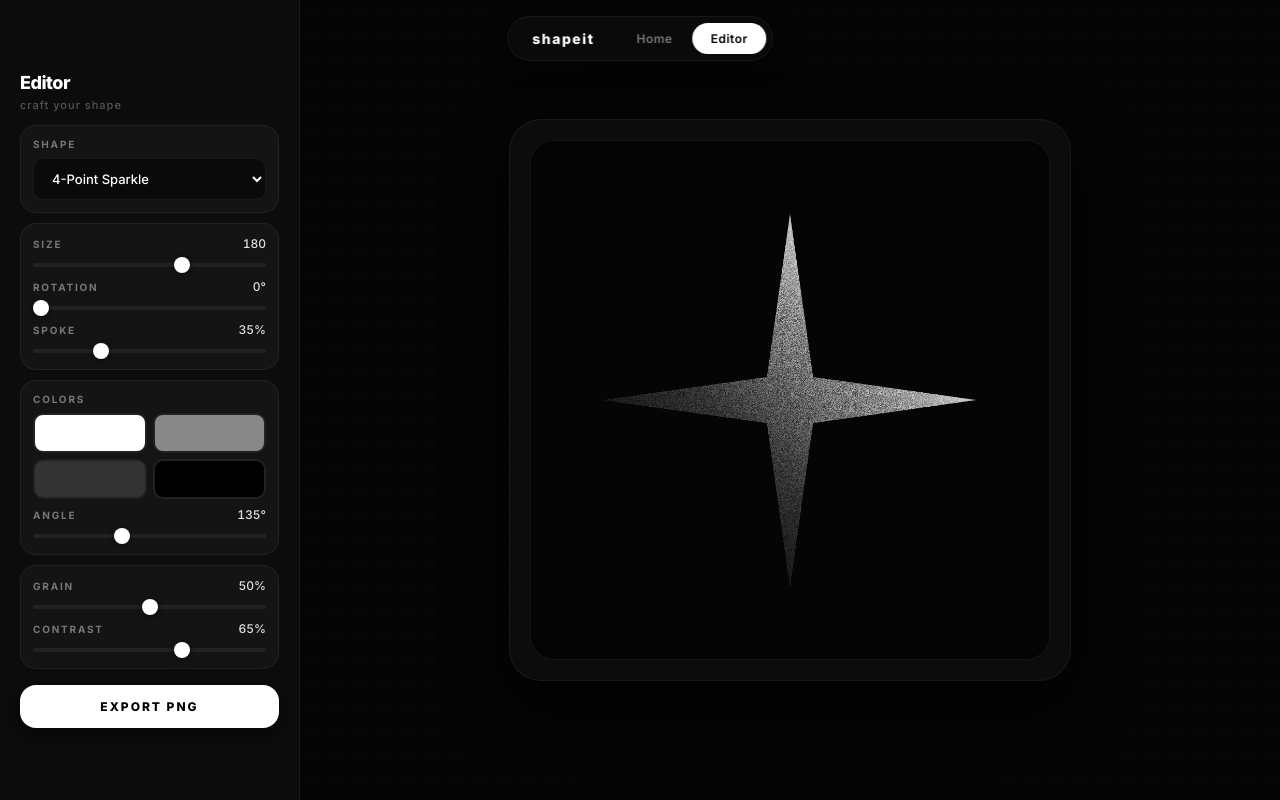
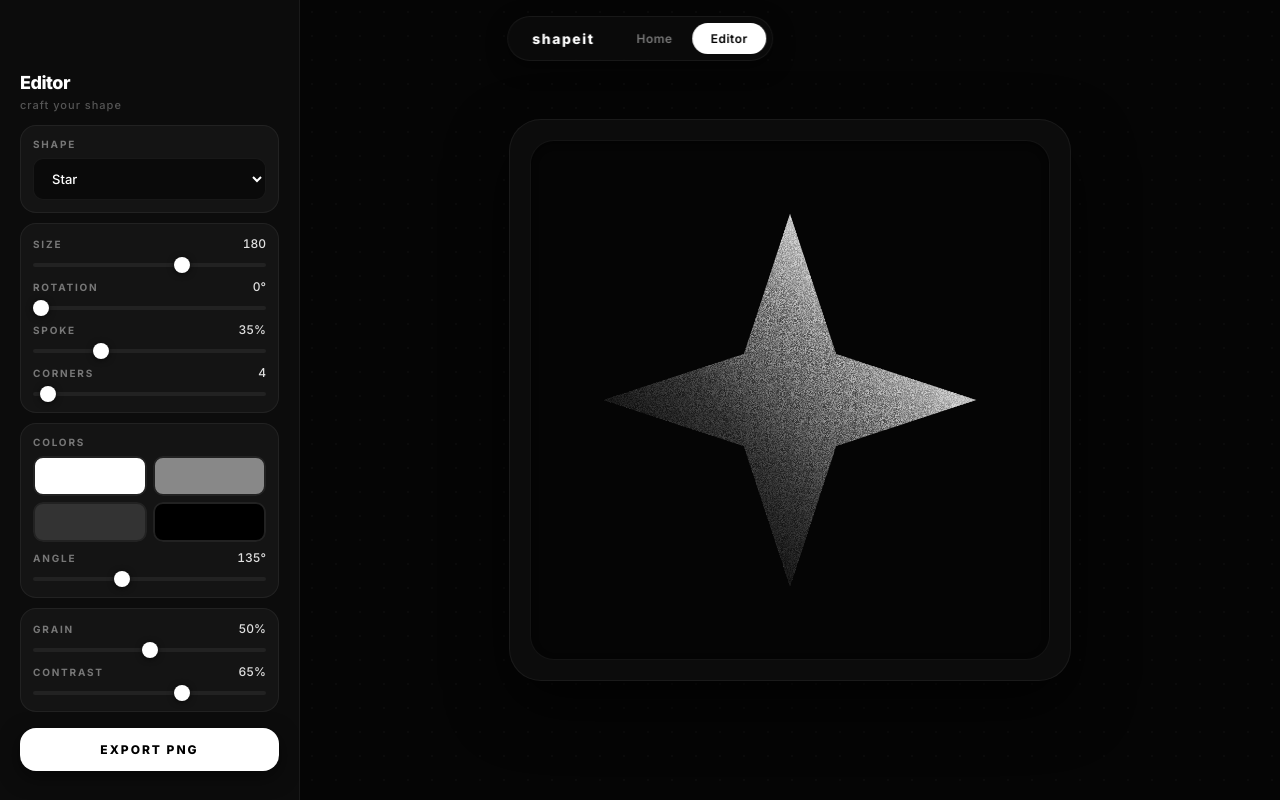
Before and after one commit to Leonxlnx/shapeit, a Next.js app: page /editor in a window 1280 px wide. Built offline with nearby package versions, Linux system fonts and the light colour scheme.

Commit message:
feat: add corners parameter for dynamic star/polygon/flower points

```diff
--- a/src/app/editor/page.js
+++ b/src/app/editor/page.js
@@ -4,14 +4,11 @@ import Navbar from '../components/Navbar';
 import styles from './page.module.css';
 
 const SHAPES = [
-    { value: 'star4', label: '4-Point Sparkle' },
-    { value: 'star5', label: '5-Point Star' },
-    { value: 'star8', label: '8-Point Burst' },
+    { value: 'star', label: 'Star' },
+    { value: 'polygon', label: 'Polygon' },
     { value: 'circle', label: 'Circle' },
     { value: 'square', label: 'Rounded Square' },
     { value: 'flower', label: 'Flower' },
-    { value: 'hexagon', label: 'Hexagon' },
-    { value: 'diamond', label: 'Diamond' },
 ];
 
 function drawStar(ctx, cx, cy, spikes, outerRadius, innerRadius) {
@@ -55,7 +52,8 @@ export default function EditorPage() {
     const canvasRef = useRef(null);
     const noiseCanvasRef = useRef(null);
 
-    const [shape, setShape] = useState('star4');
+    const [shape, setShape] = useState('star');
+    const [corners, setCorners] = useState(4);
     const [size, setSize] = useState(180);
     const [rotation, setRotation] = useState(0);
     const [spoke, setSpoke] = useState(35);
@@ -101,9 +99,8 @@ export default function EditorPage() {
         ctx.rotate(rot);
 
         switch (shape) {
-            case 'star4': drawStar(ctx, 0, 0, 4, sz, sz * spk * 0.5); break;
-            case 'star5': drawStar(ctx, 0, 0, 5, sz, sz * spk); break;
-            case 'star8': drawStar(ctx, 0, 0, 8, sz, sz * spk); break;
+            case 'star': drawStar(ctx, 0, 0, corners, sz, sz * spk); break;
+            case 'polygon': drawPolygon(ctx, 0, 0, corners, sz); break;
             case 'circle': ctx.beginPath(); ctx.arc(0, 0, sz, 0, Math.PI * 2); break;
             case 'square': {
                 ctx.beginPath();
@@ -111,9 +108,7 @@ export default function EditorPage() {
                 ctx.roundRect(-sz, -sz, sz * 2, sz * 2, r);
                 break;
             }
-            case 'flower': drawFlower(ctx, 0, 0, sz, 8, sz * spk); break;
-            case 'hexagon': drawPolygon(ctx, 0, 0, 6, sz); break;
-            case 'diamond': drawPolygon(ctx, 0, 0, 4, sz); break;
+            case 'flower': drawFlower(ctx, 0, 0, sz, corners, sz * spk); break;
         }
         ctx.clip();
 
@@ -136,7 +131,7 @@ export default function EditorPage() {
         }
 
         ctx.restore();
-    }, [shape, size, rotation, spoke, color1, color2, color3, color4, angle, noise, contrast]);
+    }, [shape, size, rotation, spoke, corners, color1, color2, color3, color4, angle, noise, contrast]);
 
     useEffect(() => {
         const nc = document.createElement('canvas');
@@ -147,7 +142,7 @@ export default function EditorPage() {
     }, []);
 
     useEffect(() => { generateNoise(); draw(); }, [contrast, generateNoise, draw]);
-    useEffect(() => { draw(); }, [shape, size, rotation, spoke, color1, color2, color3, color4, angle, noise, draw]);
+    useEffect(() => { draw(); }, [shape, size, rotation, spoke, corners, color1, color2, color3, color4, angle, noise, draw]);
 
     const handleDownload = () => {
         const link = document.createElement('a');
@@ -182,6 +177,9 @@ export default function EditorPage() {
 
                         <label className="control-label">Spoke <span>{spoke}%</span></label>
                         <input type="range" min="10" max="100" value={spoke} onChange={e => setSpoke(+e.target.value)} />
+
+                        <label className="control-label">Corners <span>{corners}</span></label>
+                        <input type="range" min="3" max="32" value={corners} onChange={e => setCorners(+e.target.value)} />
                     </section>
 
                     <section className={styles.section}>
```
